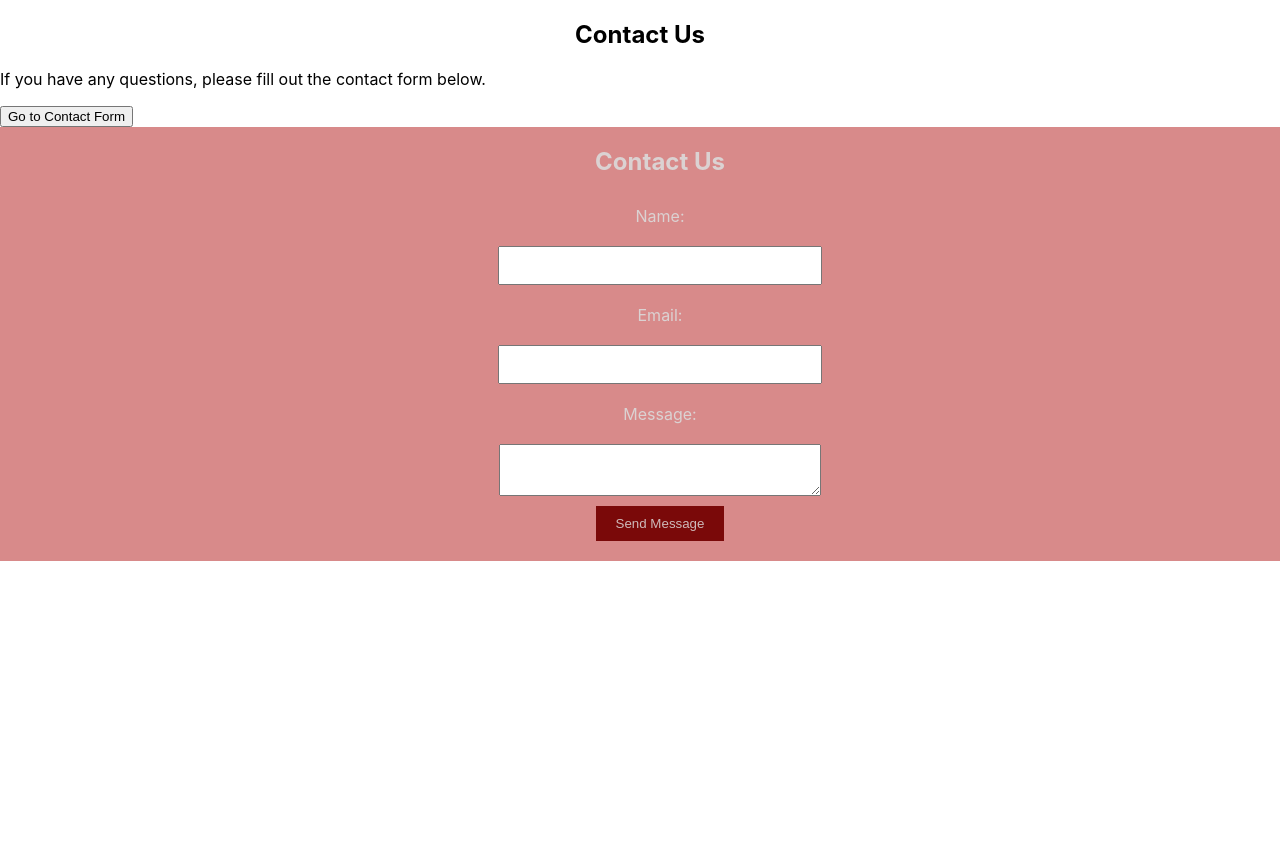
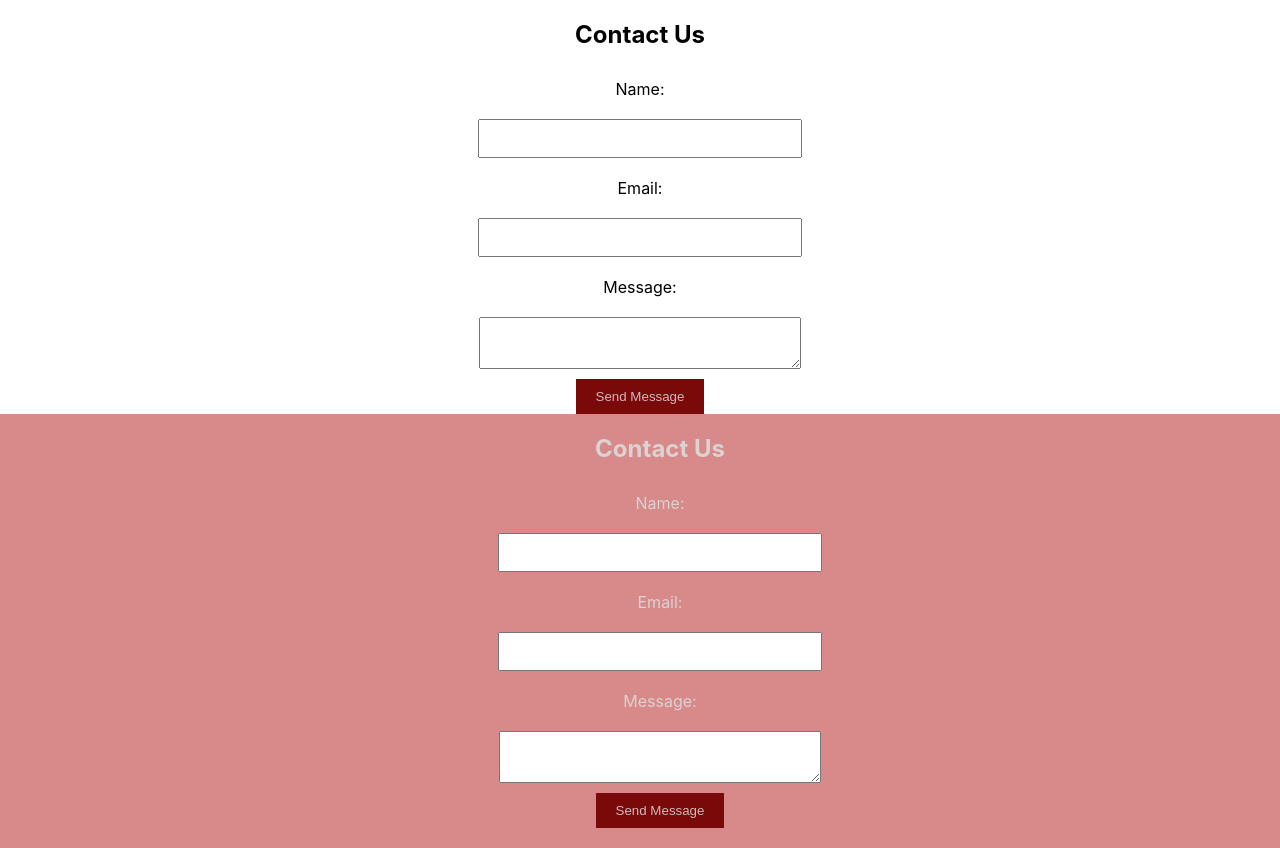
Before and after one commit to Kenedy4/SecLink-Kenya, a React (Create React App) app in the folder seclinkkenya/client/: page /contactus in a window 1280 px wide. Shown: the top 848 px of the page. Before the commit the page ends 800 px from the top, so only its background shows below. Built offline with nearby package versions, Linux system fonts and the light colour scheme.

Commit message:
Changed app and database

```diff
--- a/seclinkkenya/client/src/App.js
+++ b/seclinkkenya/client/src/App.js
@@ -1,4 +1,5 @@
 import React from 'react';
+
 import { BrowserRouter as Router, Route, Routes } from 'react-router-dom';
 import Home from './components/Home';
 import Signup from './components/Signup';
--- a/seclinkkenya/client/src/components/ContactUs.js
+++ b/seclinkkenya/client/src/components/ContactUs.js
@@ -1,18 +1,47 @@
-import React from 'react';
+import React, { useState } from 'react';
+import axios from 'axios';
 
 function ContactUs() {
-  const scrollToFooter = () => {
-    window.scrollTo({
-      top: document.documentElement.scrollHeight,
-      behavior: 'smooth'
-    });
+  const [name, setName] = useState('');
+  const [email, setEmail] = useState('');
+  const [message, setMessage] = useState('');
+
+  const handleSubmit = (e) => {
+    e.preventDefault();
+
+    const contactData = {
+      name: name,
+      email: email,
+      message: message,
+    };
+
+    axios.post('http://localhost:5555/contact', contactData)
+      .then((response) => {
+        alert('Message sent successfully!');
+        setName('');
+        setEmail('');
+        setMessage('');
+      })
+      .catch((error) => {
+        alert('Error sending message');
+      });
   };
 
   return (
-    <div>
-      <h2>Contact Us</h2>
-      <p>If you have any questions, please fill out the contact form below.</p>
-      <button onClick={scrollToFooter}>Go to Contact Form</button>
+    <div className="card contactus-card">
+      <form onSubmit={handleSubmit}>
+        <h2>Contact Us</h2>
+        <label>Name: </label>
+        <input type="text" value={name} onChange={(e) => setName(e.target.value)} required />
+
+        <label>Email: </label>
+        <input type="email" value={email} onChange={(e) => setEmail(e.target.value)} required />
+
+        <label>Message: </label>
+        <textarea value={message} onChange={(e) => setMessage(e.target.value)} required></textarea>
+
+        <button type="submit">Send Message</button>
+      </form>
     </div>
   );
 }
--- a/seclinkkenya/client/src/components/Login.js
+++ b/seclinkkenya/client/src/components/Login.js
@@ -1,36 +1,118 @@
-import React, { useState } from 'react';
-import axios from 'axios';
+import React, { useState } from "react";
+import axios from "axios";
+import { useNavigate, Link } from "react-router-dom";
 
-function Login() {
-  const [username, setUsername] = useState('');
-  const [password, setPassword] = useState('');
-  const [token, setToken] = useState('');
+function Auth() {
+  const [email, setEmail] = useState("");
+  const [password, setPassword] = useState("");
+  const [resetMode, setResetMode] = useState(false);
+  const [username, setUsername] = useState("");
+  const [loading, setLoading] = useState(false); // To track button state
+  const [errorMessage, setErrorMessage] = useState(""); // For inline error handling
+  const navigate = useNavigate();
 
-  const handleSubmit = (e) => {
+  // Login function
+  const handleLoginSubmit = (e) => {
     e.preventDefault();
-    axios.post('http://localhost:5555/login', { username, password })
+    setLoading(true);  // Disable button and show loading state
+    setErrorMessage("");  // Clear error messages
+
+    axios
+      .post("http://localhost:5555/login", { username, password })
       .then((response) => {
-        setToken(response.data.token);
-        localStorage.setItem('token', response.data.token); // Store token
-        alert('Login successful');
+        const token = response.data.token;
+        localStorage.setItem("token", token); // Store the token in localStorage
+        setLoading(false);
+        navigate("/dashboard"); // Redirect to dashboard
       })
       .catch((error) => {
-        alert(error.response.data.error || 'Error logging in');
+        setLoading(false);
+        setErrorMessage(error.response?.data?.error || "Error logging in");
+      });
+  };
+
+  // Password reset function
+  const handlePasswordResetSubmit = (e) => {
+    e.preventDefault();
+    setLoading(true);
+    setErrorMessage("");
+
+    axios
+      .post("http://localhost:5555/password-reset-request", { email })
+      .then((response) => {
+        setLoading(false);
+        alert(response.data.message);
+      })
+      .catch((error) => {
+        setLoading(false);
+        setErrorMessage(error.response?.data?.message || "Error sending reset link");
       });
   };
 
   return (
-    <form onSubmit={handleSubmit}>
-      <h2>Login</h2>
-      <label>Username: </label>
-      <input type="text" value={username} onChange={(e) => setUsername(e.target.value)} required />
+    <div className="card auth-card">
+      {!resetMode ? (
+        // Login form
+        <form onSubmit={handleLoginSubmit}>
+          <h2>Login</h2>
 
-      <label>Password: </label>
-      <input type="password" value={password} onChange={(e) => setPassword(e.target.value)} required />
+          {errorMessage && <p className="error-message">{errorMessage}</p>} {/* Show error messages */}
 
-      <button type="submit">Login</button>
-    </form>
+          <label>Username: </label>
+          <input
+            type="text"
+            value={username}
+            onChange={(e) => setUsername(e.target.value)}
+            required
+          />
+
+          <label>Password: </label>
+          <input
+            type="password"
+            value={password}
+            onChange={(e) => setPassword(e.target.value)}
+            required
+          />
+
+          <button type="submit" disabled={loading}>
+            {loading ? "Logging In..." : "Login"}
+          </button>
+
+          <p>
+            Forgot your password?{" "}
+            <Link to="#" onClick={() => setResetMode(true)}>
+              Reset Password
+            </Link>
+          </p>
+        </form>
+      ) : (
+        // Password Reset Form
+        <form onSubmit={handlePasswordResetSubmit}>
+          <h2>Reset Password</h2>
+
+          {errorMessage && <p className="error-message">{errorMessage}</p>} {/* Show error messages */}
+
+          <label>Email: </label>
+          <input
+            type="email"
+            value={email}
+            onChange={(e) => setEmail(e.target.value)}
+            required
+          />
+          <button type="submit" disabled={loading}>
+            {loading ? "Sending..." : "Send Reset Link"}
+          </button>
+
+          <p>
+            Remember your password?{" "}
+            <Link to="#" onClick={() => setResetMode(false)}>
+              Login here
+            </Link>
+          </p>
+        </form>
+      )}
+    </div>
   );
 }
 
-export default Login;
+export default Auth;
--- a/seclinkkenya/client/src/components/Signup.js
+++ b/seclinkkenya/client/src/components/Signup.js
@@ -1,33 +1,90 @@
-import React, { useState } from 'react';
-import axios from 'axios';
-import { useNavigate } from 'react-router-dom';
+import React, { useState } from "react";
+import axios from "axios";
+import { useNavigate, Link } from "react-router-dom";
 
 function Signup() {
-  const [username, setUsername] = useState('');
-  const [password, setPassword] = useState('');
-  const [role, setRole] = useState('teacher');
+  const [username, setUsername] = useState("");
+  const [name, setName] = useState("");
+  const [email, setEmail] = useState("");
+  const [subject, setSubject] = useState("");
+  const [password, setPassword] = useState("");
+  const [role, setRole] = useState("teacher");
+  const [loading, setLoading] = useState(false); // For submit button state
+  const [signupSuccess, setSignupSuccess] = useState(false);
+  const [errorMessage, setErrorMessage] = useState(""); // For inline error messages
   const navigate = useNavigate();
 
   const handleSubmit = (e) => {
     e.preventDefault();
-    axios.post('http://localhost:5555/signup', { username, password, role })
+    setLoading(true); // Disable button and show loading state
+    setErrorMessage(""); // Reset error message
+
+    axios
+      .post("http://localhost:5555/signup", {
+        username,
+        name,
+        email,
+        subject,
+        password,
+        role,
+      })
       .then((response) => {
-        alert(response.data.message);
-        navigate('/login');  // Redirect to login after signup
+        setSignupSuccess(true);
+        setLoading(false);
+        setTimeout(() => navigate("/login"), 2000); // Redirect to login after 2 seconds
       })
       .catch((error) => {
-        alert(error.response.data.message || 'Error signing up');
+        setLoading(false);
+        setErrorMessage(error.response?.data?.message || "Error signing up");
       });
   };
 
   return (
+    <div className="card signup-card">
       <form onSubmit={handleSubmit}>
-      <h2>Signup</h2>
+        <h2>Sign Up</h2>
+
+        {errorMessage && <p className="error-message">{errorMessage}</p>} {/* Display error message */}
+
         <label>Username: </label>
-      <input type="text" value={username} onChange={(e) => setUsername(e.target.value)} required />
+        <input
+          type="text"
+          value={username}
+          onChange={(e) => setUsername(e.target.value)}
+          required
+        />
+
+        <label>Email: </label>
+        <input
+          type="email"
+          value={email}
+          onChange={(e) => setEmail(e.target.value)}
+          required
+        />
+
+        <label>Name: </label>
+        <input
+          type="text"
+          value={name}
+          onChange={(e) => setName(e.target.value)}
+          required
+        />
+
+        <label>Subject: </label>
+        <input
+          type="text"
+          value={subject}
+          onChange={(e) => setSubject(e.target.value)}
+          required
+        />
 
         <label>Password: </label>
-      <input type="password" value={password} onChange={(e) => setPassword(e.target.value)} required />
+        <input
+          type="password"
+          value={password}
+          onChange={(e) => setPassword(e.target.value)}
+          required
+        />
 
         <label>Role: </label>
         <select value={role} onChange={(e) => setRole(e.target.value)}>
@@ -35,8 +92,20 @@ function Signup() {
           <option value="parent">Parent</option>
         </select>
 
-      <button type="submit">Sign Up</button>
+        <button type="submit" disabled={loading}>
+          {loading ? "Signing Up..." : "Sign Up"}
+        </button>
+
+        {signupSuccess && (
+          <div className="success-message">
+            <p>Signup successful! Redirecting to login...</p>
+          </div>
+        )}
       </form>
+      <p>
+        Already have an account? <Link to="/login">Login</Link>
+      </p>
+    </div>
   );
 }
 
--- a/seclinkkenya/client/src/styles.css
+++ b/seclinkkenya/client/src/styles.css
@@ -1,9 +1,15 @@
+/* General body styling */
 body {
   font-family: Arial, sans-serif;
   margin: 0;
   padding: 0;
+  background-color: #f4f4f4;
+  display: flex;
+  flex-direction: column;
+  min-height: 100vh;
 }
 
+/* Navbar styling */
 nav {
   background-color: #333;
   padding: 10px;
@@ -30,11 +36,13 @@ body {
   color: white;
 }
 
+/* Headings */
 h1, h2 {
   text-align: center;
   margin-top: 20px;
 }
 
+/* Form Styling */
 form {
   display: flex;
   flex-direction: column;
@@ -63,6 +71,60 @@ body {
   background-color: #555;
 }
 
+/* Card layout for forms */
+.card {
+  background: white;
+  border-radius: 10px;
+  padding: 20px;
+  box-shadow: 0px 4px 8px rgba(0, 0, 0, 0.1);
+  max-width: 400px;
+  width: 100%;
+  margin: auto;
+  text-align: center;
+}
+
+.card input, .card textarea, .card select {
+  width: 100%;
+  padding: 10px;
+  margin: 10px 0;
+  border: 1px solid #ccc;
+  border-radius: 5px;
+}
+
+.card button {
+  width: 100%;
+  padding: 10px;
+  background-color: #007bff;
+  color: white;
+  border: none;
+  border-radius: 5px;
+  cursor: pointer;
+}
+
+.card button:hover {
+  background-color: #0056b3;
+}
+
+.card a {
+  color: #007bff;
+}
+
+.card a:hover {
+  text-decoration: underline;
+}
+
+.success-message {
+  margin-top: 20px;
+}
+
+/* Responsive layout for smaller screens */
+@media (max-width: 600px) {
+  .card {
+    margin: 10px;
+  }
+}
+
+/* Footer styling */
 footer {
   background-color: #333;
   color: white;
```
Also changed, not shown: seclinkkenya/client/src/components/Dashboard.js (+19 -8 lines), seclinkkenya/client/src/components/PasswordReset.js (+25 -25 lines), seclinkkenya/client/src/utils/api.js (added), seclinkkenya/client/src/utils/auth.js (added). Lines whose indentation alone changed are shown as unchanged.
